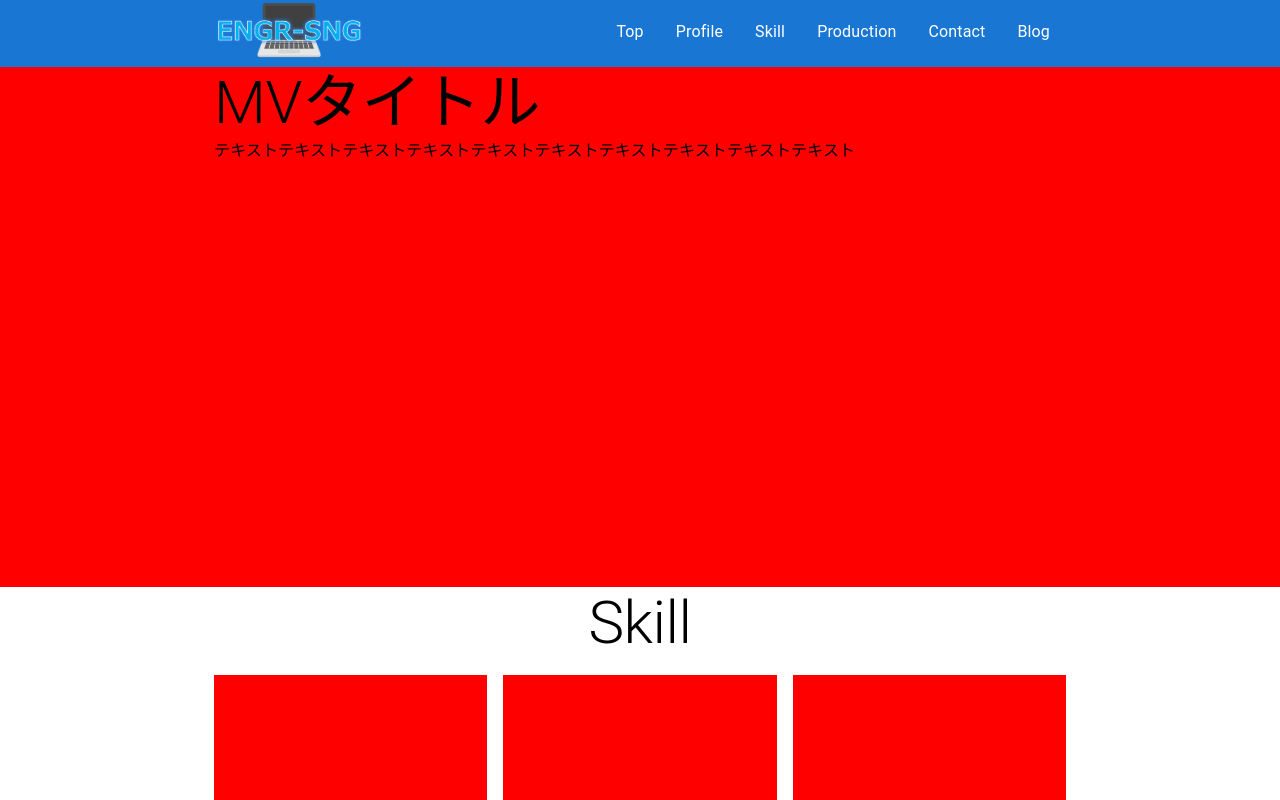
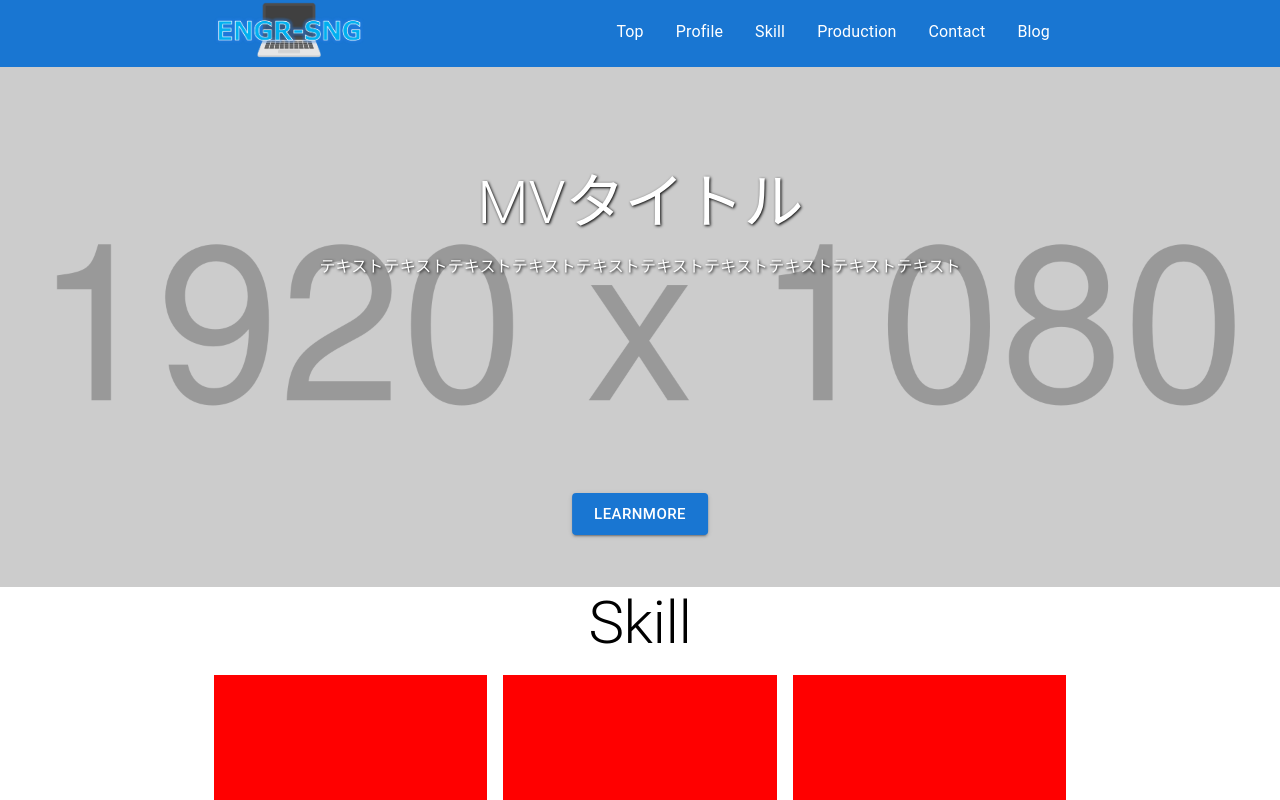
Before and after one commit to engr-sng/react-portfolio-app, a React (Create React App) app: page / in a window 1280 px wide. Shown: the top 800 px of the page. Built offline with nearby package versions, Linux system fonts and the light colour scheme.

Commit message:
MVに背景画像を表示してデザインを整える

```diff
--- a/src/pages/homes/top.tsx
+++ b/src/pages/homes/top.tsx
@@ -5,12 +5,14 @@ import Grid from "@mui/material/Grid";
 import Typography from "@mui/material/Typography";
 import Button from "@mui/material/Button";
 
+import MV from "../../assets/images/mv.jpg"
+
 const Top: React.FC = () => {
     return(
         <>
-            <Box sx={{ height: "65vh", backgroundColor: "red" }}>
-                <Container maxWidth='md'>
-                    <Grid container rowSpacing={0} columnSpacing={2}>
+            <Box sx={{ height: "65vh", backgroundImage: "url(" + MV + ")", backgroundSize: "cover", backgroundPosition: "center", position: "relative" }}>
+                <Container maxWidth='md' sx={{ position: "absolute", top: "30%", left: "50%", transform: "translateX(-50%) translateY(-50%)" }}>
+                    <Grid container rowSpacing={2} columnSpacing={2} sx={{ textAlign: "center",color: "#FFFFFF", textShadow: "1px 1px 3px #000000" }}>
                         <Grid item xs={12} md={12}>
                             <Typography component="h2" variant="h2">
                                 MVタイトル
@@ -23,6 +25,9 @@ const Top: React.FC = () => {
                         </Grid>
                     </Grid>
                 </Container>
+                <Button variant="contained" size="large" sx={{ position: "absolute", bottom: "10%", left: "50%", transform: "translateX(-50%)" }}>
+                    LearnMore
+                </Button>
             </Box>
             <Box>
                 <Container maxWidth='md'>
```
Also changed, not shown: src/assets/images/mv.jpg (added).
